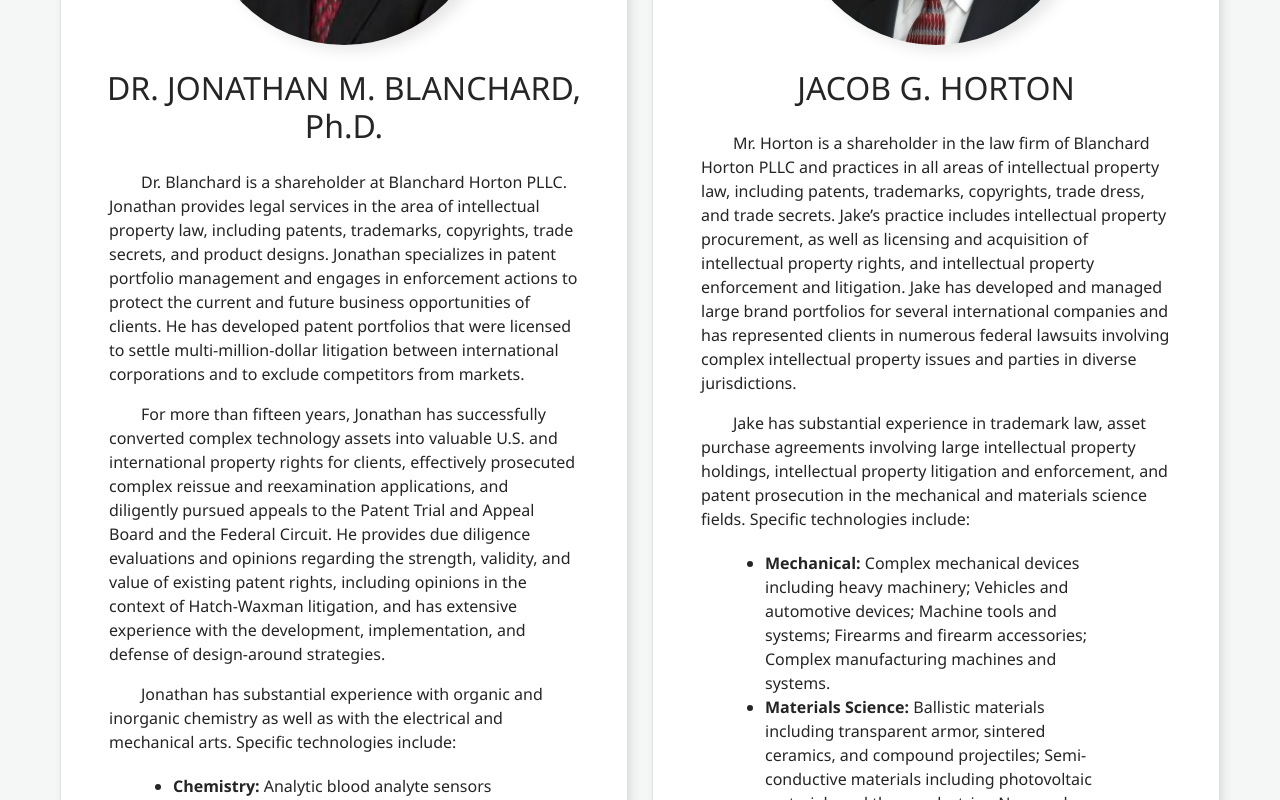
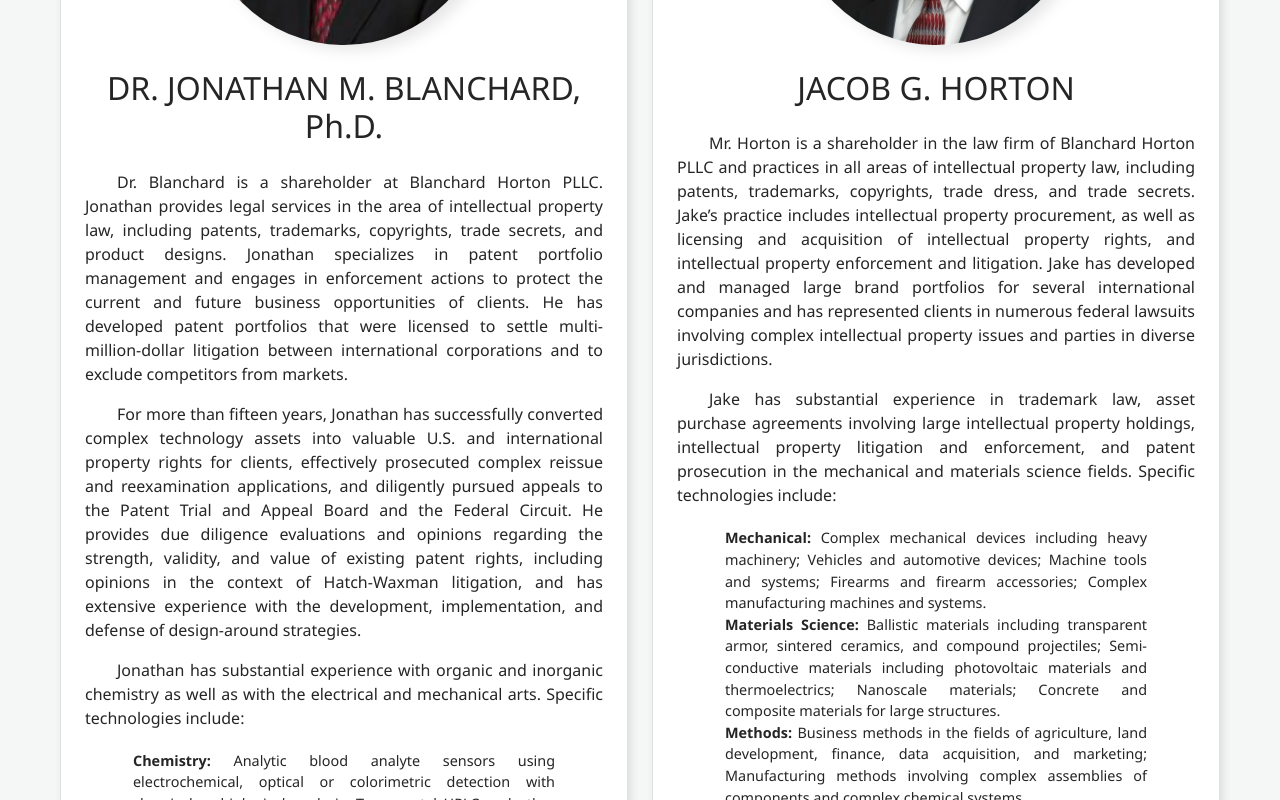
Before and after one commit to sburchfield/blanchard-horton, a React (Create React App) app: page /our-team in a window 1280 px wide. Shown: the part 620-1420 px from the top of the page. Built offline with nearby package versions, Linux system fonts and the light colour scheme; what react-google-maps would draw is missing.

Commit message:
fixing padding bugs

```diff
--- a/src/Components/Footer/Footer.css
+++ b/src/Components/Footer/Footer.css
@@ -1,5 +1,10 @@
 footer {
     padding: 3em 0;
+}
+
+footer li {
+    padding: 0 1rem;
+    text-align: center;
 }
 
 footer li a,
@@ -22,3 +27,10 @@
     color: #9FA1A4;
     text-decoration: underline !important;
 }
+
+@media (max-width: 820px) {
+    footer li {
+        padding: 1rem 0 0 0;
+        font-size: 0.9rem;
+    }
+}
--- a/src/Components/Footer/Footer.js
+++ b/src/Components/Footer/Footer.js
@@ -8,11 +8,11 @@
 	<h4>Blanchard Horton PLLC</h4>
 	<h5>(865) 269-2673</h5>
 	<ul className="nav justify-content-center">
-		<li style={{padding: '0 1rem'}}><Link to="/">Home</Link></li>
-		<li style={{padding: '0 1rem'}}><Link to="/about">About</Link></li>
-		<li style={{padding: '0 1rem'}}><Link to="/services">Services</Link></li>
-		<li style={{padding: '0 1rem'}}><Link to="/our-team">Our Team</Link></li>
-		<li style={{padding: '0 1rem'}}><Link to="/contact">Contact</Link></li>
+		<li><Link to="/">Home</Link></li>
+		<li><Link to="/about">About</Link></li>
+		<li><Link to="/services">Services</Link></li>
+		<li><Link to="/our-team">Our Team</Link></li>
+		<li><Link to="/contact">Contact</Link></li>
 	</ul>
 	<Row className="justify-content-center" style={{marginTop: '2rem'}}>
 	<Col lg="3">
--- a/src/Components/Pic/Pic.css
+++ b/src/Components/Pic/Pic.css
@@ -1,5 +1,5 @@
 .galleryImage {
-    width: 28rem;
+    /* width: 28rem; */
     height: 15rem;
     border-radius: 12px;
     padding: 0;
--- a/src/Pages/About/About.css
+++ b/src/Pages/About/About.css
@@ -4,7 +4,8 @@
 
 .about-wrapper p {
     text-indent: 2rem;
-    padding: 0 2rem;
+    padding: 0 1.75rem;
+    text-align: justify;
 }
 
 .card-images {
--- a/src/Pages/OurTeam/OurTeam.css
+++ b/src/Pages/OurTeam/OurTeam.css
@@ -3,17 +3,15 @@
 }
 
 .aboutSectionWrapper {
-    padding: 1rem 2rem;
+    padding: 1rem 1.5rem;
     margin: 1rem;
-    border-radius: '0.6rem'
+    border-radius: '0.6rem';
 }
 
-.bg-lin-grad-blue {
-    background-image: linear-gradient(rgb(0, 37, 102), rgb(101, 127, 173));
-}
-
-.bg-lin-grad-red {
-    background-image: linear-gradient(rgb(196, 18, 48), rgb(196, 139, 148));
+.aboutSectionHeader {
+    padding: 0.5em 0;
+    text-align: center;
+    font-size: 2em;
 }
 
 .aboutSectionImage {
@@ -28,40 +26,26 @@
 }
 
 .aboutSectionText {
-    background-size: 100%;
-    padding: 2em 0;
     text-align: justify;
-    text-indent: 2em;
 }
 
 .aboutSectionText p {
-    width: 90%;
-    margin: 0 auto 0 auto;
-}
-
-.aboutSectionHeader {
-    padding: 0.5em 0;
-    text-align: center;
-    font-size: 2em;
-}
-
-.specialties {
-    padding: 0 1rem;
-}
-
-p {
     text-indent: 2rem;
 }
 
-h5 {
+.aboutSectionText h5 {
     font-weight: bold;
     text-align: center;
     text-decoration: underline;
-    /* border-bottom: 1px solid #000; */
 }
 
-ul {
-    padding: 0.25rem 4rem;
+.aboutSectionText ul {
+    padding: 0.25rem 3rem;
+    font-size: 0.9rem;
+}
+
+.experience li {
+    list-style-type: none !important;
 }
 
 @media (max-width: 820px) {
@@ -70,13 +54,15 @@
     }
     .aboutSectionWrapper {
         margin: 1rem 0.25rem;
+        padding: 1rem 1rem;
     }
     .aboutSectionImage {
         height: 14em;
         width: 14em;
     }
-    .specialties {
-        display: block;
-        /* padding: 0 0.25rem; */
+    .aboutSectionText ul {
+        padding: 0.25rem 1rem;
+        font-size: 0.9rem;
+        text-align: left;
     }
 }
--- a/src/Pages/OurTeam/OurTeam.js
+++ b/src/Pages/OurTeam/OurTeam.js
@@ -10,7 +10,7 @@
 const ourTeam = () => {
 
     return(
-        <div style={{paddingTop: '5.5rem', paddingBottom: '2rem'}}>
+        <div id="ourTeam" style={{paddingTop: '5.5rem', paddingBottom: '2rem'}}>
             <div className="inner-header-wrapper white text-center" style={{backgroundImage: `url( ${background})`}}>
                 <div className="filter row justify-content-center align-content-center">
                     <h1>Our Team</h1>
@@ -26,12 +26,12 @@
                 <h4 className="aboutSectionHeader">DR. JONATHAN M. BLANCHARD, Ph.D.</h4>
                 <div>
                     <div>
-                        <div style={{padding: '0 1rem 1rem 1rem'}}>
-                            <div className="text-left">
+                        <div className="aboutSectionText">
+                            <div>
                                 <p>Dr. Blanchard is a shareholder at Blanchard Horton PLLC. Jonathan provides legal services in the area of intellectual property law, including patents, trademarks, copyrights, trade secrets, and product designs. Jonathan specializes in patent portfolio management and engages in enforcement actions to protect the current and future business opportunities of clients. He has developed patent portfolios that were licensed to settle multi-million-dollar litigation between international corporations and to exclude competitors from markets.</p>
                                 <p>For more than fifteen years, Jonathan has successfully converted complex technology assets into valuable U.S. and international property rights for clients, effectively prosecuted complex reissue and reexamination applications, and diligently pursued appeals to the Patent Trial and Appeal Board and the Federal Circuit. He provides due diligence evaluations and opinions regarding the strength, validity, and value of existing patent rights, including opinions in the context of Hatch-Waxman litigation, and has extensive experience with the development, implementation, and defense of design-around strategies.</p>
                                 <p>Jonathan has substantial experience with organic and inorganic chemistry as well as with the electrical and mechanical arts. Specific technologies include:</p>
-                                <ul>
+                                <ul className="experience">
                                     <li><b>Chemistry:</b> Analytic blood analyte sensors using electrochemical, optical or colorimetric detection with chemical or biological analysis; Trace metal HPLC and other water-based analytic techniques; Pharmaceutical AI’s, formulations, and drug delivery systems; Separation Technologies including enantiomers; Small-molecule catalysts; Phase modifiers including dispersants, emulsions, suspensions, and surfactants; Ore extraction and processing.</li>
                                     <li><b>Materials:</b> Reactive surfaces including electrodes, batteries, and substrate attached catalysts; Polymers including conductive, oxygen excluding, non-linear optic, and Bone replacement; Coatings; Fibers; Semi-conductive materials including thermoelectrics; Nanoscale materials; OLED materials.</li>
                                     <li><b>Electrical:</b> Processing and compensation of analyte responsive output signals; Sound processing; Adaptive noise cancellation; Acoustical drivers.</li>
@@ -93,11 +93,11 @@
                 <h4 className="aboutSectionHeader">JACOB G. HORTON</h4>
                 <div>
                     <div>
-                        <div style={{padding: '0 1rem 1rem 1rem'}}>
-                            <div className="text-left">
+                        <div className="aboutSectionText">
+                            <div>
                                 <p>Mr. Horton is a shareholder in the law firm of Blanchard Horton PLLC and practices in all areas of intellectual property law, including patents, trademarks, copyrights, trade dress, and trade secrets.  Jake’s practice includes intellectual property procurement, as well as licensing and acquisition of intellectual property rights, and intellectual property enforcement and litigation. Jake has developed and managed large brand portfolios for several international companies and has represented clients in numerous federal lawsuits involving complex intellectual property issues and parties in diverse jurisdictions.</p>
                                 <p>Jake has substantial experience in trademark law, asset purchase agreements involving large intellectual property holdings, intellectual property litigation and enforcement, and patent prosecution in the mechanical and materials science fields. Specific technologies include:</p>
-                                <ul>
+                                <ul className="experience">
                                     <li><b>Mechanical:</b> Complex mechanical devices including heavy machinery; Vehicles and automotive devices; Machine tools and systems; Firearms and firearm accessories; Complex manufacturing machines and systems.</li>
                                     <li><b>Materials Science:</b> Ballistic materials including transparent armor, sintered ceramics, and compound projectiles; Semi-conductive materials including photovoltaic materials and thermoelectrics; Nanoscale materials; Concrete and composite materials for large structures.</li>
                                     <li><b>Methods:</b> Business methods in the fields of agriculture, land development, finance, data acquisition, and marketing; Manufacturing methods involving complex assemblies of components and complex chemical systems.</li>
```
